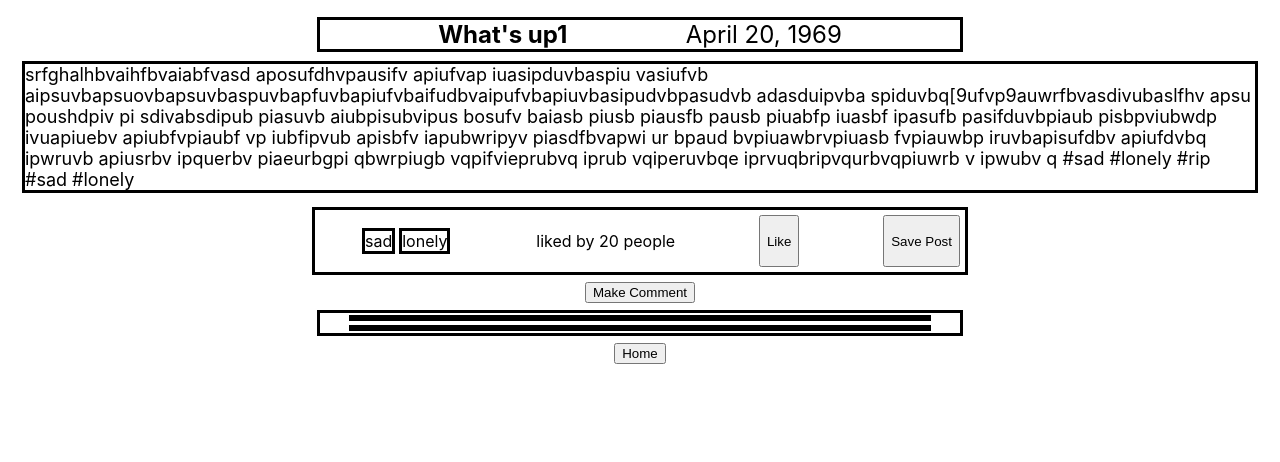
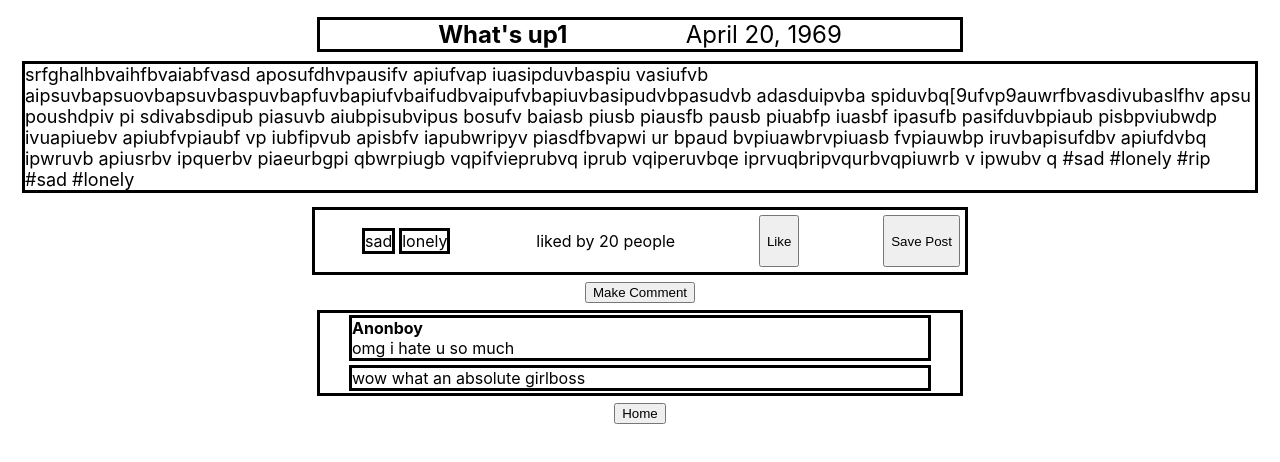
Before and after one commit to rickroll35L/babble, a React (Create React App) app in the folder babble-frontend/: page /post/1 in a window 1280 px wide. Shown: the top 462 px of the page. Built offline with nearby package versions, Linux system fonts and the light colour scheme; no server answers.

Commit message:
structure for pass post preference

```diff
--- a/babble-frontend/src/App.js
+++ b/babble-frontend/src/App.js
@@ -244,7 +244,7 @@ function App() {
           <Route
             exact path="/post/:postId"
             render={(props) => (
-              <Post {...props}
+              <Post post={props}
                 createComment={createComment}
                 getPost={getPost}
                 savePost={savePost}
--- a/babble-frontend/src/components/PostThumbnail/PostThumbnail.js
+++ b/babble-frontend/src/components/PostThumbnail/PostThumbnail.js
@@ -4,7 +4,7 @@ import { useHistory } from "react-router-dom";
 function PostThumbnail(props) {
     const history = useHistory();
     const goPost = (postId) => {
-        history.push(`/post/${postId}`);
+        history.push(`/post/${postId}`, props);
     }
 
     return (
--- a/babble-frontend/src/pages/Post/Post.js
+++ b/babble-frontend/src/pages/Post/Post.js
@@ -12,13 +12,13 @@ const tPost1 = {
     comments: [
         {
             id: 0,
-            name: "Anonboy",
-            comment: "omg i hate u so much"
+            poster: "Anonboy",
+            body: "omg i hate u so much"
         },
         {
             id: 1,
             name: "Anongirl",
-            comment: "wow what an absolute girlboss"
+            body: "wow what an absolute girlboss"
         },
     ],
     time: "April 20, 1969"
@@ -35,12 +35,12 @@ const tPost2 = {
         {
             id: 0,
             poster: "Anonboy",
-            comment: "omg i hate u so much"
+            body: "omg i hate u so much"
         },
         {
             id: 1,
             poster: "Anongirl",
-            comment: "wow what an absolute girlboss"
+            body: "wow what an absolute girlboss"
         },
     ],
     time: "April 20, 1969"
@@ -56,7 +56,7 @@ const testPost = (postId) => {
     }
 }
 
-const Post = ({getPost, savePost, createComment, likePost}) => {
+const Post = ({getPost, savePost, createComment, likePost, post}) => {
     const history = useHistory();
     const goHome = () => {
         history.push(`/home`);
@@ -64,14 +64,14 @@ const Post = ({getPost, savePost, createComment, likePost}) => {
     const postId = useParams().postId;
     const [currPost,setCurrPost] = useState(testPost(postId));//will need to become asynchronous js at somepoint
     useEffect(() => {
-        console.log("postId")
+        if(post.id){
+            setCurrPost(post);
+        }
         const req = {
             pid: postId,
             set: setCurrPost
         };
         getPost(req);
-        console.log("hi");
-        console.log(currPost);
     },[postId, getPost])
 
     const [makeComment, setMakeComment] = useState(false);
```
